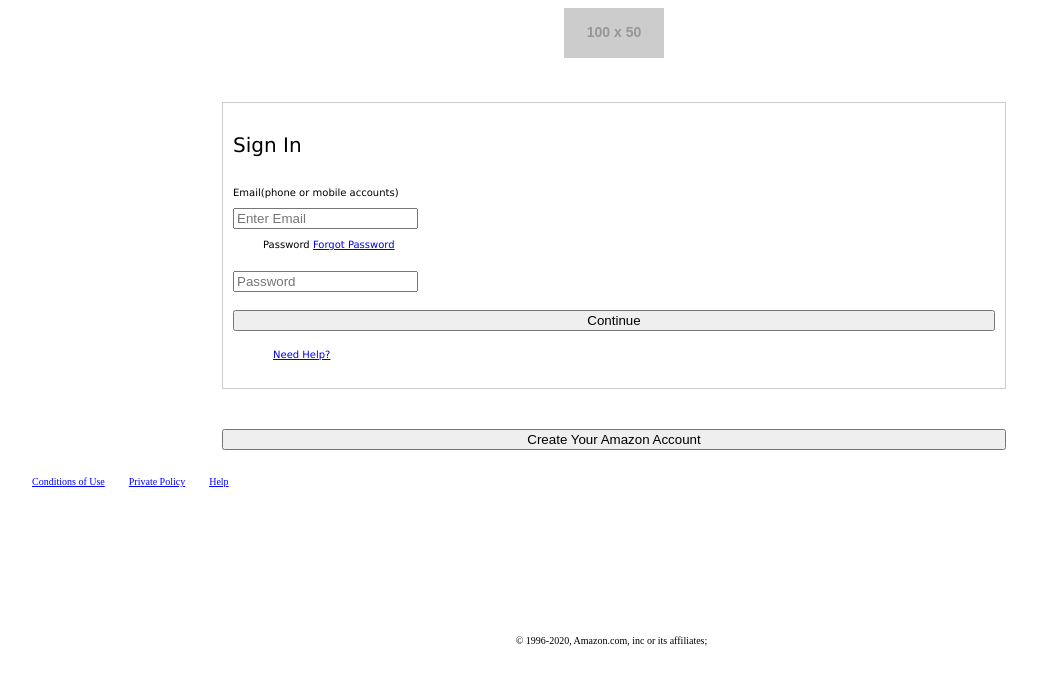
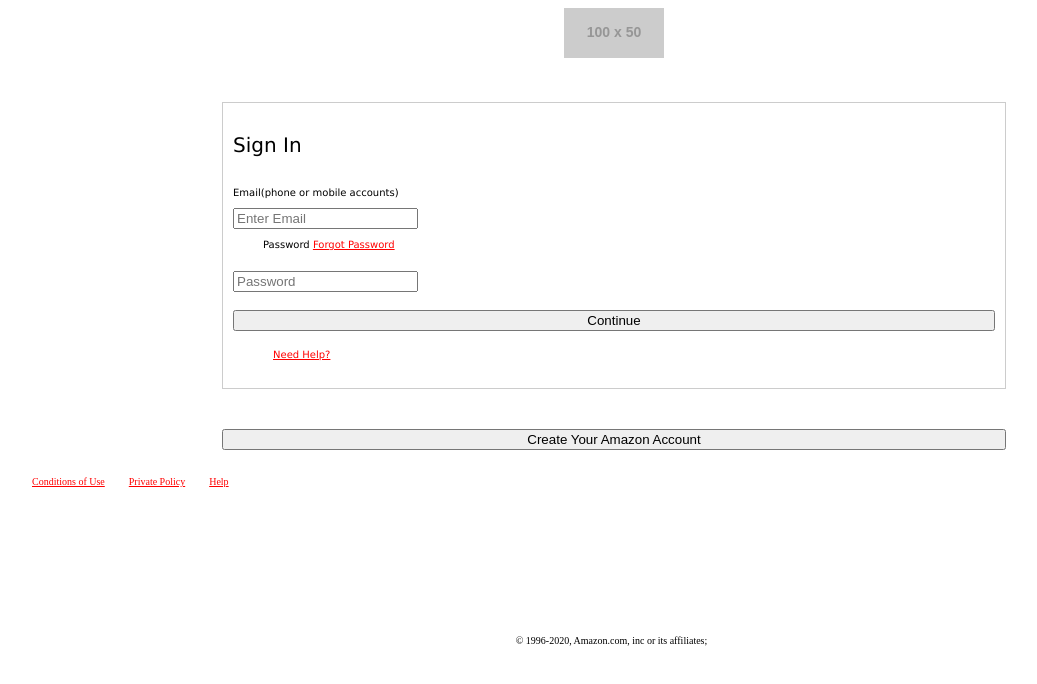
Before and after one commit to alexaped16/amazonreplica, a plain HTML site: page index.html in a window 1280 px wide. Shown: the whole page, without its empty margins (26-1063 px from the left). Drawn offline with Linux system fonts and the light colour scheme; placeholder pictures from the web are drawn by us.

Commit message:
final edit

```diff
--- a/css/main.css
+++ b/css/main.css
@@ -35,6 +35,11 @@
     justify-content: space-between;
     font-family: 'Lucida Sans', 'Lucida Sans Regular', 'Lucida Grande', 'Lucida Sans Unicode', Geneva, Verdana, sans-serif;
     font-size: 10px;
+}
+
+/* unvisited link */
+a:link {
+    color: #FF0000;
 }
 
 .button-continue{
```
